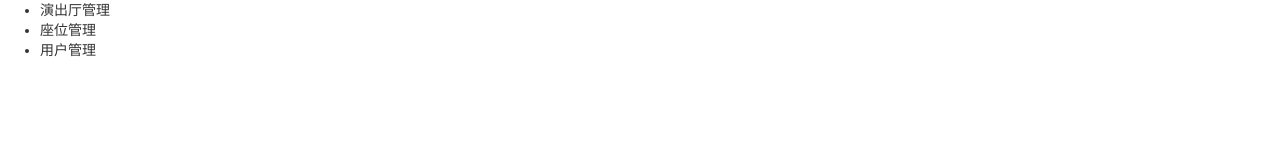
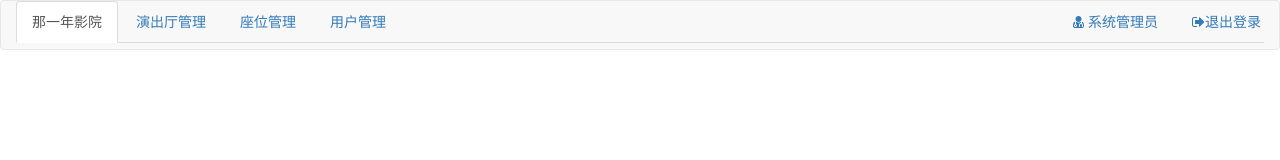
Before and after one commit to special-wen/java_web, a plain HTML site: page System_manager/index.html in a window 1280 px wide. Drawn offline with Linux system fonts and the light colour scheme.

Commit message:
system_manager

```diff
--- a/System_manager/css/index.css
+++ b/System_manager/css/index.css
@@ -0,0 +1,4 @@
+*{
+    margin: 0;
+    padding: 0;
+}
--- a/System_manager/index.html
+++ b/System_manager/index.html
@@ -10,11 +10,22 @@
     <script src="./javascript/index.js"></script>
 </head>
 <body>
+<!--导航栏-->
+<div class="header">
+    <nav class="navbar navbar-default" role="navigation">
+        <div class="container-fluid">
+            <ul class="nav nav-tabs">
+                <li class="active"><a href="#">那一年影院</a></li>
+                <li><a href="./studio.html">演出厅管理</a></li>
+                <li><a href="./seat.html">座位管理</a></li>
+                <li><a href="./user.html">用户管理</a></li>
+                <li class="nav navbar-nav navbar-right"><a href="./login.html"><span><i class="fa fa-sign-out" aria-hidden="true"></i></span>退出登录</a></li>
+                <li class="nav navbar-nav navbar-right"><a href="#"><span><i class="fa fa-user-md" aria-hidden="true"></i></span> 系统管理员</a></li>
+            </ul>
 
-<ul>
-    <li>演出厅管理</li>
-    <li>座位管理</li>
-    <li>用户管理</li>
-</ul>
+        </div>
+    </nav>
+</div>
+
 </body>
 </html>
```
